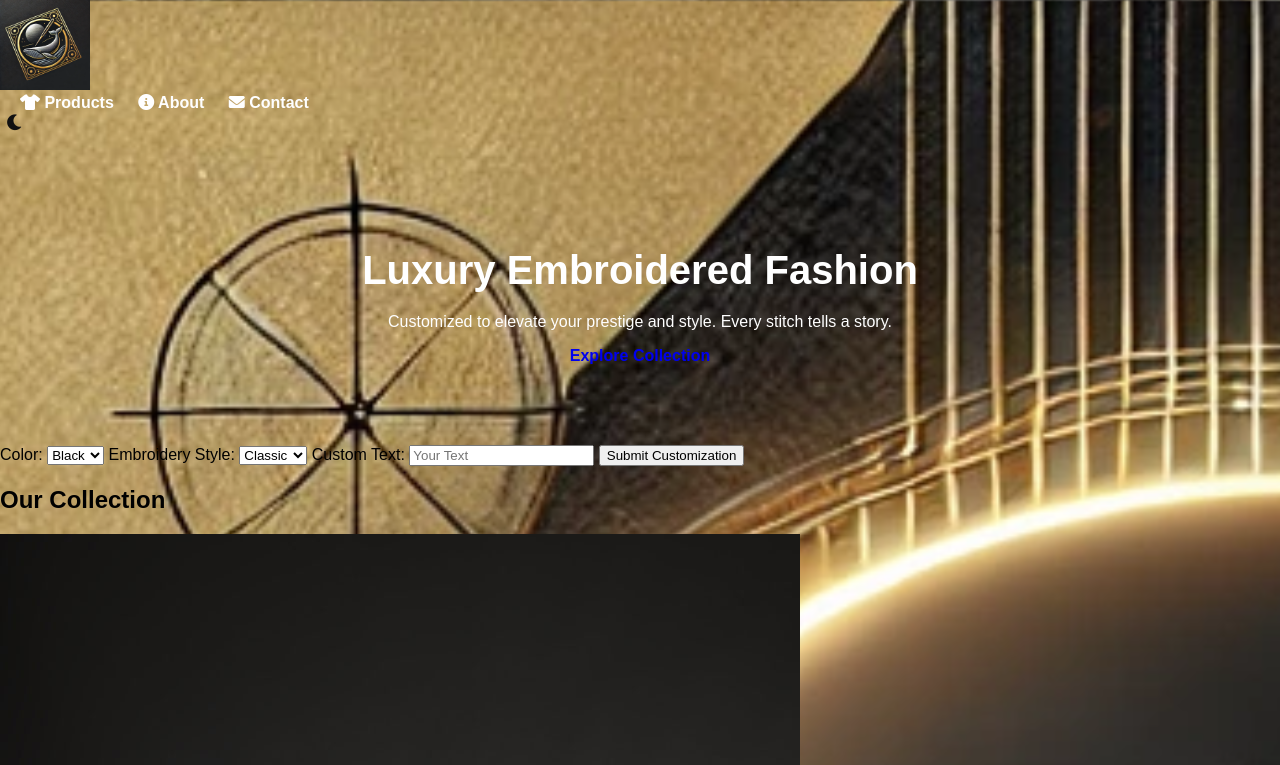
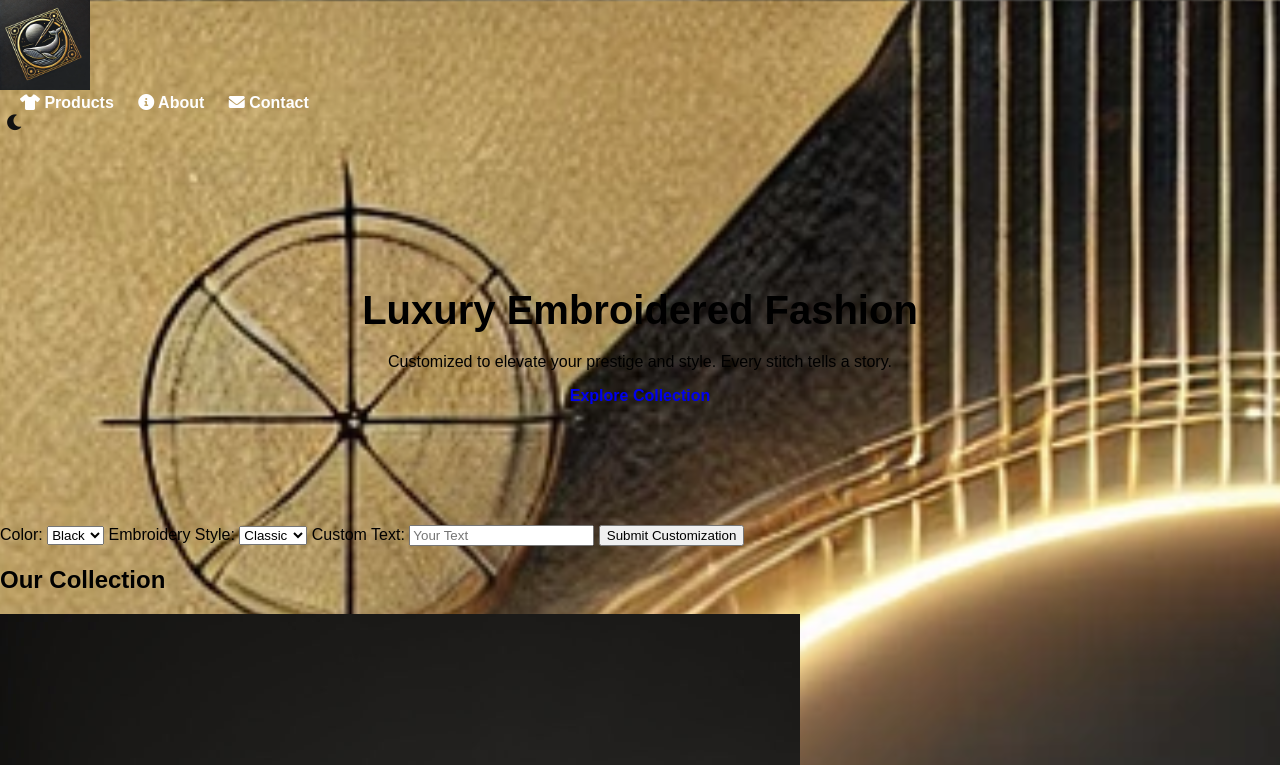
Before and after one commit to Yluxe11/stitch, a PHP site: page / in a window 1280 px wide. Shown: the top 765 px of the page. Run offline with PHP 8.4, Linux system fonts and the light colour scheme.

Commit message:
Update style.css

```diff
--- a/style.css
+++ b/style.css
@@ -59,10 +59,8 @@ body.dark-mode {
 
 /* Hero Section */
 #hero {
-
-    color: #fff;
     text-align: center;
-    padding: 80px 20px;
+    padding: 120px 30px;
 }
 
 #hero h1 {
@@ -76,7 +74,7 @@ body.dark-mode {
     text-decoration: none;
     border-radius: 5px;
     font-weight: bold;
-    transition: background-color 0.3s;
+
 }
 
 #hero .btn:hover {
@@ -146,10 +144,9 @@ body.dark-mode {
 
 /* Contact Section */
 .contact-section {
-    background-color: #f4f4f4;
+
     padding: 50px 0;
 }
-
 .contact-section h2 {
     text-align: center;
     margin-bottom: 30px;
```
